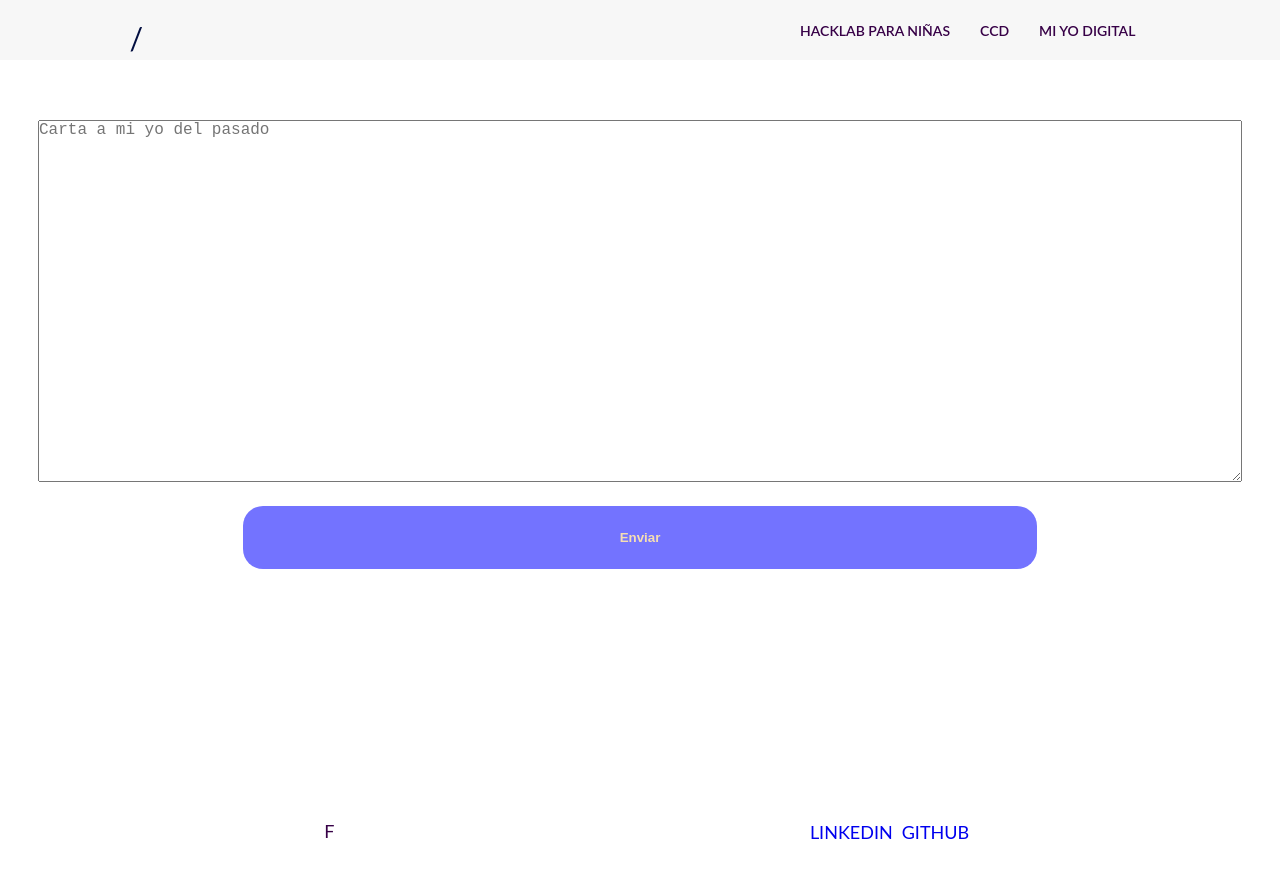
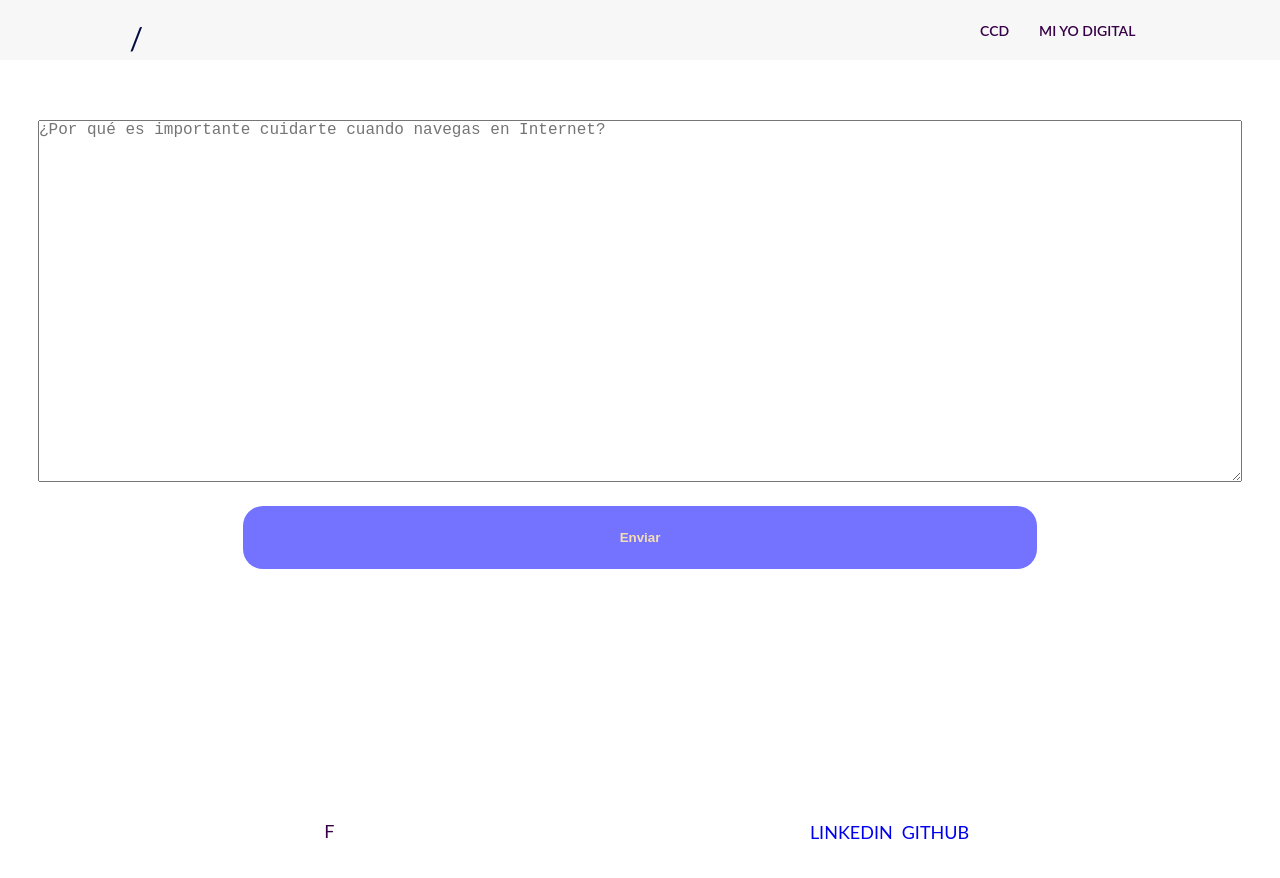
Before and after one commit to lawrayette/Karen-Molina, a React (Create React App) app: page /yodigital in a window 1280 px wide. Shown: the top 878 px of the page. Built offline with nearby package versions, Linux system fonts and the light colour scheme.

Commit message:
last session

```diff
--- a/src/Components/MiYoDigital/Form.js
+++ b/src/Components/MiYoDigital/Form.js
@@ -19,7 +19,7 @@ export default class Form extends Component {
   onSubmit = (e) => {
     e.preventDefault();
     const db = Firebase.firestore();
-    db.collection("letter").add({
+    db.collection("internetsecure").add({
       letter: this.state.letter,
     });
     this.setState({
@@ -27,11 +27,13 @@ export default class Form extends Component {
     });
   };
   render() {
+    const { letter } = this.state;
+    const enabled = letter.length > 0;
     return (
       <div className="container">
         <Div className="">
           <Text
-            placeholder="Carta a mi yo del pasado"
+            placeholder="¿Por qué es importante cuidarte cuando navegas en Internet?"
             rows="20"
             cols="110"
             type="letter"
@@ -40,7 +42,7 @@ export default class Form extends Component {
             value={this.state.letter}
           />
 
-          <Button onClick={this.onSubmit}>Enviar</Button>
+          <Button disabled={!enabled}  onClick={this.onSubmit}>Enviar</Button>
         </Div>
       </div>
     );
--- a/src/Components/nav/CollapseMenu.js
+++ b/src/Components/nav/CollapseMenu.js
@@ -20,7 +20,7 @@ const CollapseMenu = (props) => {
         }}
       >
         <NavLinks>
-          <NavLink to="/hacklab">hacklab para niñas</NavLink>
+          {/*<NavLink to="/hacklab">hacklab para niñas</NavLink>*/}
           <NavLink to="/ccd">ccd</NavLink>
           <NavLink to="/yo-digital" >mi yo digital</NavLink>
         </NavLinks>
--- a/src/Components/nav/NavBar.js
+++ b/src/Components/nav/NavBar.js
@@ -26,7 +26,7 @@ const Navbar = (props) => {
         <FlexContainer>
           <Brand />
           <NavLinks style={linkAnimation}>
-            <NavLink to="/hacklab">hacklab para niñas</NavLink>
+            {/*<NavLink to="/hacklab">hacklab para niñas</NavLink>*/}
             <NavLink to="/ccd">ccd</NavLink>
             <NavLink to="/yodigital" >mi yo digital</NavLink>
           </NavLinks>
--- a/src/styles/styles.js
+++ b/src/styles/styles.js
@@ -11,7 +11,6 @@ margin: 0% 0% 5%;
 
 export const ProjectContainer = styled.div`
   background-color: #f7f7f7;
-  border-radius:20px;
   padding: 10% 0%;
   text-align: center;
 `;
```
